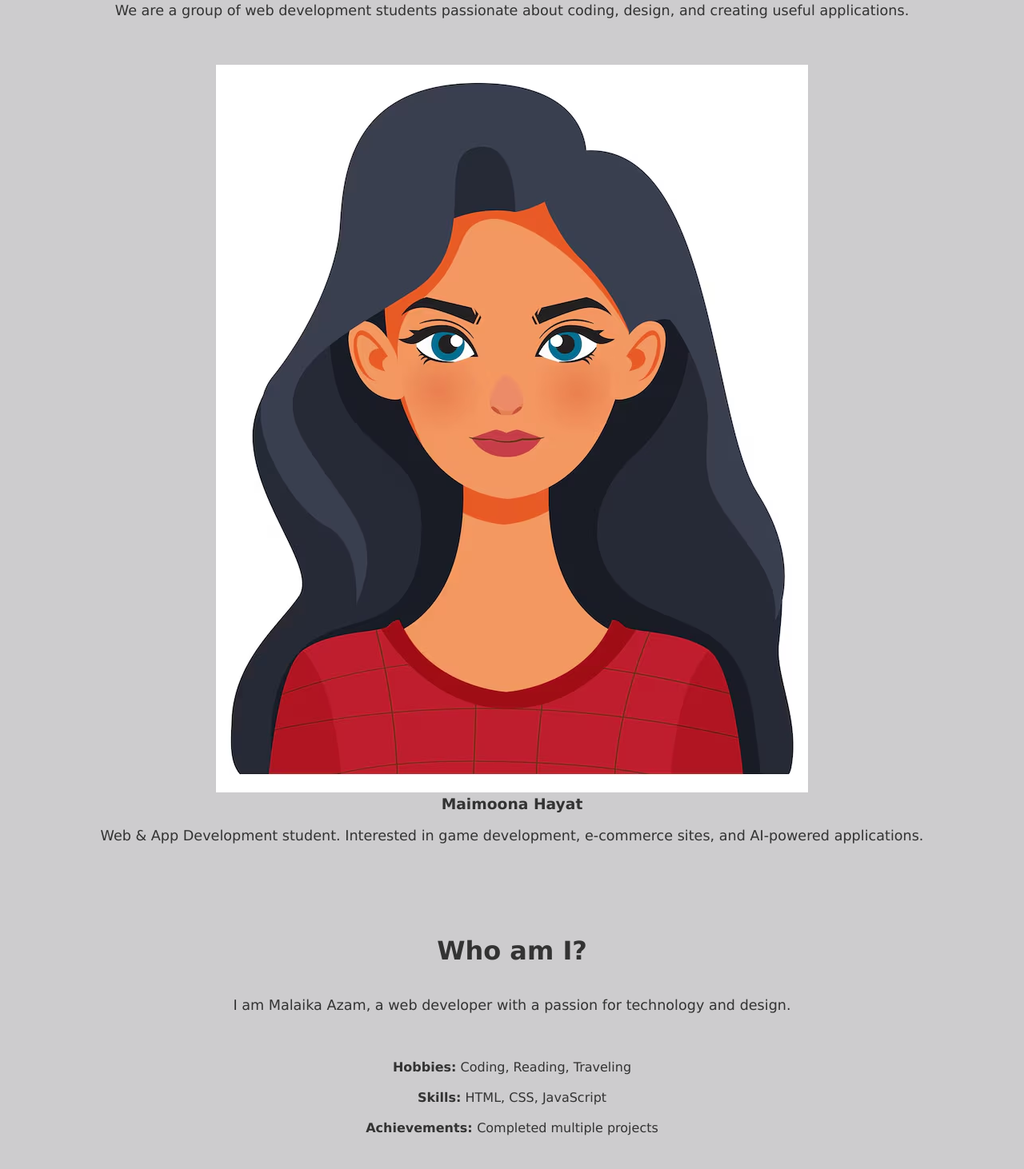
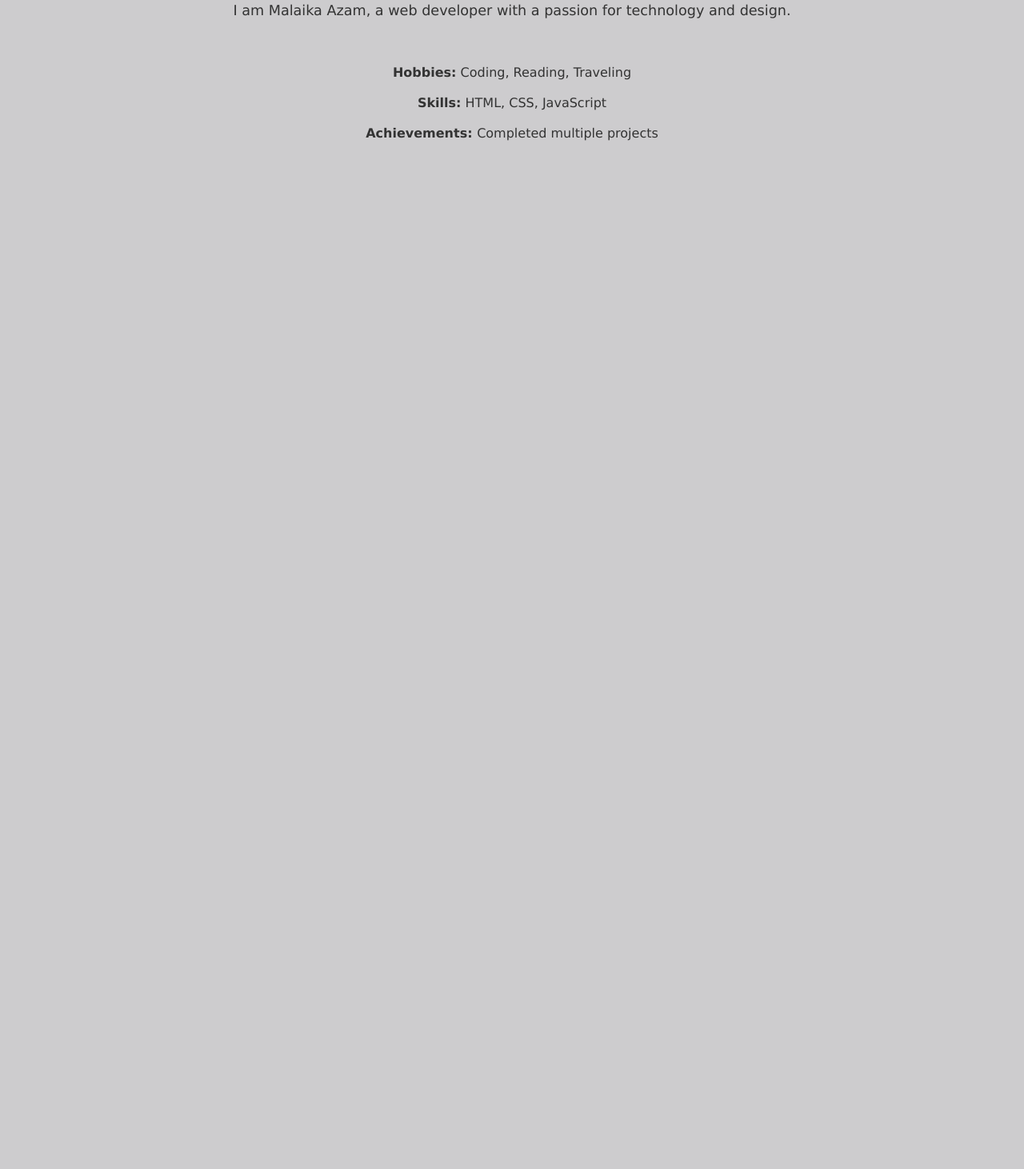
Before and after one commit to maimoona-hayat/Git-Practice, a plain HTML site: page about.html in a window 1280 px wide. Shown: the part 315-1777 px from the top of the page at 80% size. After the commit the page ends 800 px from the top, so only its background shows below. Drawn offline with Linux system fonts and the light colour scheme.

Commit message:
trying to resolve conflict issue

```diff
--- a/about.html
+++ b/about.html
@@ -20,17 +20,6 @@
     </header>
     <main>
         <section>
-            <h1>Who are we?</h1>
-            <p>We are a group of web development students passionate about coding, design, and creating useful applications.</p>
-            <div class="about-container">
-                                <div class="about-card">
-                    <img src="pic1.avif" alt="Maimoona">
-                    <h3>Maimoona Hayat</h3>
-                    <p>Web & App Development student. Interested in game development, e-commerce sites, and AI-powered applications.</p>
-                </div>
-            </div>
-        </section>
-        <section>
             <h1>Who am I?</h1>
             <p>I am Malaika Azam, a web developer with a passion for technology and design.</p>
             <ul>
```
